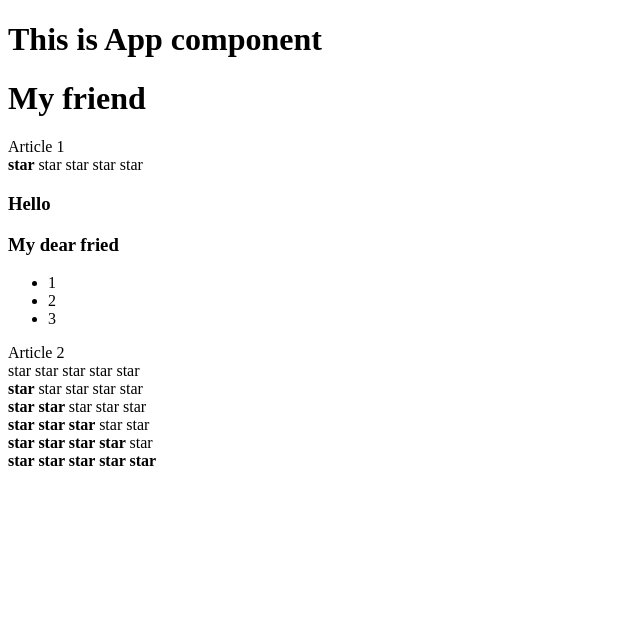
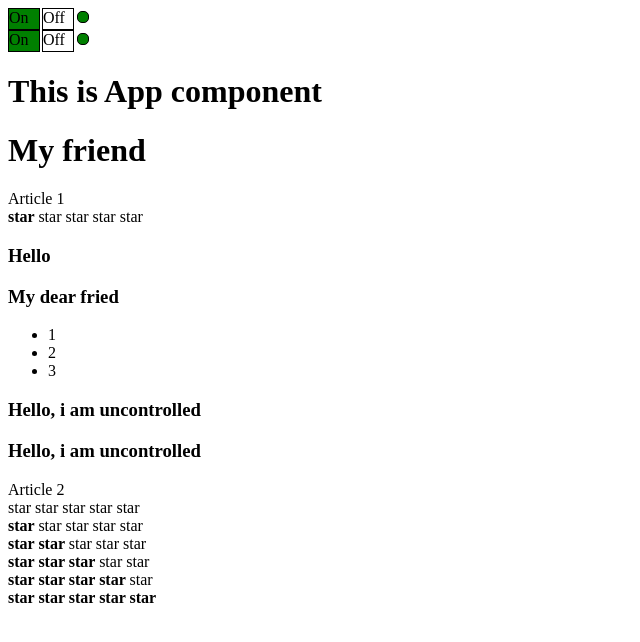
Before and after one commit to Dmitry-Klyuev/Kabzda-learn, a React (Create React App) app: page / in a window 1280 px wide. Shown: the top 642 px of the page, without its empty margins (0-640 px from the left). Built offline with nearby package versions, Linux system fonts and the light colour scheme.

Commit message:
Kabzda_unit_6(useState)

```diff
--- a/src/App.tsx
+++ b/src/App.tsx
@@ -1,21 +1,27 @@
-import React from 'react';
+import React, {useState} from 'react';
 import './App.css';
 import Accordion from "./components/Accordion/Accordion";
 import Rating from "./components/Raiting/Rating";
-
-
-// function sum(a,b)
+import {OnOff} from "./components/OnOff/OnOff";
+import UnControlledAccordion from "./components/UnControlledAccordion/UnControlledAccordion";
 
 function App() {
+
     return (
         <div>
+            <OnOff />
+            <OnOff />
+
             <PageTitle title={'This is App component'}/>
             <PageTitle title={'My friend'}/>
-
             Article 1
             <Rating value={1} />
             <Accordion title={'Hello'} collapsed={true}/>
             <Accordion title={'My dear fried'} collapsed={false} />
+
+            <UnControlledAccordion title={'Menu'}/>
+            <UnControlledAccordion title={'Users'}/>
+
             Article 2
             <Rating value={0} />
             <Rating value={1} />
--- a/src/components/Accordion/Accordion.tsx
+++ b/src/components/Accordion/Accordion.tsx
@@ -25,7 +25,6 @@
     )
 }
 
-
 function AccordionBody() {
     return (
         <ul>
--- /dev/null
+++ b/src/components/OnOff/OnOff.tsx
@@ -0,0 +1,44 @@
+import React, {useState} from "react";
+
+type OnOffType = {
+
+}
+
+export const OnOff = (props: OnOffType) => {
+
+    let [on, setOn] = useState(true)
+
+    const OnStyle = {
+        width: '30px',
+        height: '20px',
+        border: '1px solid black',
+        display: 'inline-block',
+        backgroundColor: on ? 'green' : 'white'
+
+    }
+    const OffStyle = {
+        width: '30px',
+        height: '20px',
+        border: '1px solid black',
+        display: 'inline-block',
+        marginLeft: '2px',
+        backgroundColor: on ? 'white' : 'red'
+    }
+    const IndicatorStyle = {
+        width: '10px',
+        height: '10px',
+        border: '1px solid black',
+        borderRadius: '5px',
+        display: 'inline-block',
+        marginLeft: '3px',
+        backgroundColor: on ? 'green' : 'red'
+    }
+
+    return(
+        <div>
+            <div style={OnStyle} onClick={ ()=>{setOn(true)} }>On</div>
+            <div style={OffStyle} onClick={ ()=>{setOn(false)} }>Off</div>
+            <div style={IndicatorStyle}> </div>
+        </div>
+    )
+}
--- /dev/null
+++ b/src/components/UnControlledAccordion/UnControlledAccordion.tsx
@@ -0,0 +1,42 @@
+import React, {useState} from "react";
+
+type AccordionPropsType = {
+    title: string
+}
+
+function UnControlledAccordion(props: AccordionPropsType) {
+
+    let [collapsed, setCollapsed] = useState(true)
+
+    return (
+        <div>
+            <AccordionTittle title={'Hello, i am uncontrolled'} setCollapsed={setCollapsed} collapsed={collapsed}/>
+            {!collapsed && <AccordionBody/>}
+        </div>
+    )
+}
+
+type AccordionTittlePropsType = {
+    title: string
+    setCollapsed: (collapsed:boolean)=>void
+    collapsed: boolean
+}
+
+function AccordionTittle(props: AccordionTittlePropsType) {
+    return (
+        <h3 onClick={ ()=>{props.setCollapsed(!props.collapsed)} }>{props.title}</h3>
+    )
+}
+
+
+function AccordionBody() {
+    return (
+        <ul>
+            <li>1</li>
+            <li>2</li>
+            <li>3</li>
+        </ul>
+    );
+}
+
+export default UnControlledAccordion;
```
